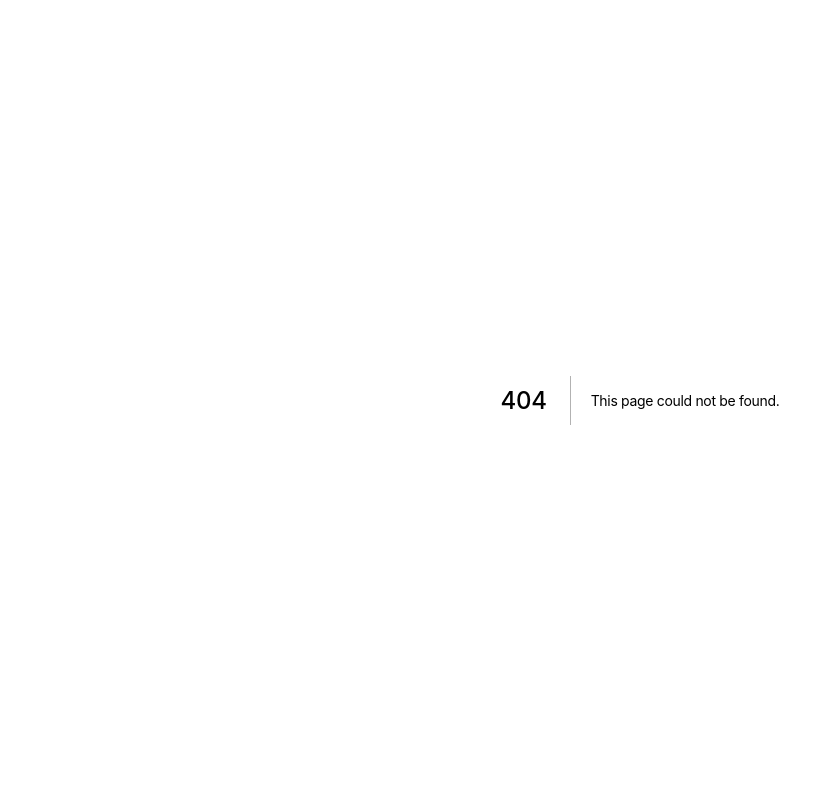
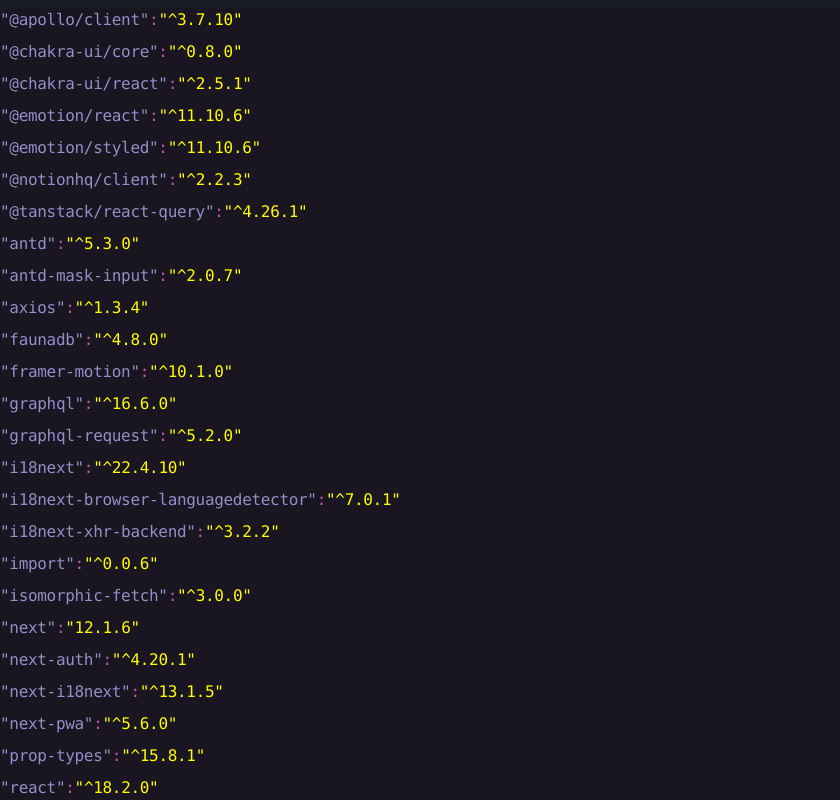
Before and after one commit to FelipeSimoesDaRocha/UiPortfolio, a Next.js app: page /Project in a window 1280 px wide. Before the commit this address had no page. Shown: the top 800 px of the page, without its empty margins (0-840 px from the left). Built offline with nearby package versions, Linux system fonts and the light colour scheme; what i18next-xhr-backend would draw is missing.

Commit message:
custon pJson

```diff
--- a/src/Components/Header/index.tsx
+++ b/src/Components/Header/index.tsx
@@ -28,7 +28,8 @@
 
   const { t, i18n } = useTranslation();
 
-  const { data: session } = useSession();
+  const { data: session, status } = useSession();
+  const loading = status === "loading";
 
   const [languageSelected, setLanguageSelected] = useState("");
   const navigationsItems: LinkItemsProps[] = [
@@ -101,7 +102,7 @@
         ))}
       </Col>
 
-      <Col>
+      <Col className={`${!session && loading ? styles.loading : styles.loaded}`}>
         {!session && (
           <Button
             href={`/api/auth/signin`}
--- /dev/null
+++ b/src/pages/Project/index.tsx
@@ -0,0 +1,23 @@
+import styles from "./style.module.css";
+import packageJson from "../../../package.json"
+
+const packJs = () => {
+    const dependencies = packageJson.dependencies;
+    const dependencyInfo = Object.entries(dependencies,).map(([packageName, version], index: number) => {
+        return (
+            <pre key={index} >
+                <code className={styles.packageName}>"{packageName}"</code>
+                <span className={styles.separator}>:</span>
+                <code className={styles.version}>"{version}"</code>
+            </pre>
+        )
+    });
+
+    return (
+        <div className={styles.container}>
+            {dependencyInfo}
+        </div>
+    );
+};
+
+export default packJs;
--- /dev/null
+++ b/src/pages/Project/style.module.css
@@ -0,0 +1,33 @@
+.container {
+    background: #191622;
+    border-radius: 10px;
+    font-weight: 400;
+}
+
+.container pre {
+    display: flex;
+    margin: 0.5em 0;
+}
+
+.container pre:hover {
+    background: #4c4563;
+}
+
+.container code {
+    color: #f8f8f2;
+    font-size: 16px;
+    display: flex;
+    flex-direction: column;
+}
+
+.packageName {
+    color: #988bc7 !important;
+}
+
+.version {
+    color: #fffb00 !important;
+}
+
+.separator {
+    color: #c658a5;
+}
--- a/src/pages/api/auth/[...nextauth].ts
+++ b/src/pages/api/auth/[...nextauth].ts
@@ -9,11 +9,13 @@
   providers: [
     GithubProvider({
       clientId: `${process.env.GITHUB_CLIENT_ID}`,
-      clientSecret: `${process.env.GITHUB_CLIENT_SECRET}`
+      clientSecret: `${process.env.GITHUB_CLIENT_SECRET}`,
+      allowDangerousEmailAccountLinking: true,
     }),
     GoogleProvider({
       clientId: `${process.env.GOOGLE_CLIENT_ID}`,
-      clientSecret: `${process.env.GOOGLE_CLIENT_SECRET}`
+      clientSecret: `${process.env.GOOGLE_CLIENT_SECRET}`,
+      allowDangerousEmailAccountLinking: true,
     })
   ],
   pages: {
--- a/src/pages/api/jwt.ts
+++ b/src/pages/api/jwt.ts
@@ -1,13 +1,9 @@
 import type { NextApiRequest, NextApiResponse } from "next";
 import { getToken } from "next-auth/jwt";
 
-
-const handler = async (
-  req: NextApiRequest,
-  res: NextApiResponse
-) => {
-  const token = await getToken({ req, secret: process.env.NEXTAUTH_SECRET })
-  res.send(JSON.stringify(token, null, 2))
+const Jwt = async (req: NextApiRequest, res: NextApiResponse) => {
+  const token = await getToken({ req, secret: `${process.env.NEXTAUTH_SECRET}` })
+  res.send(JSON.stringify(token))
 }
 
-export default handler;
+export default Jwt;
```
Also changed, not shown: src/Components/Header/styles.module.css (+18 -12 lines).
